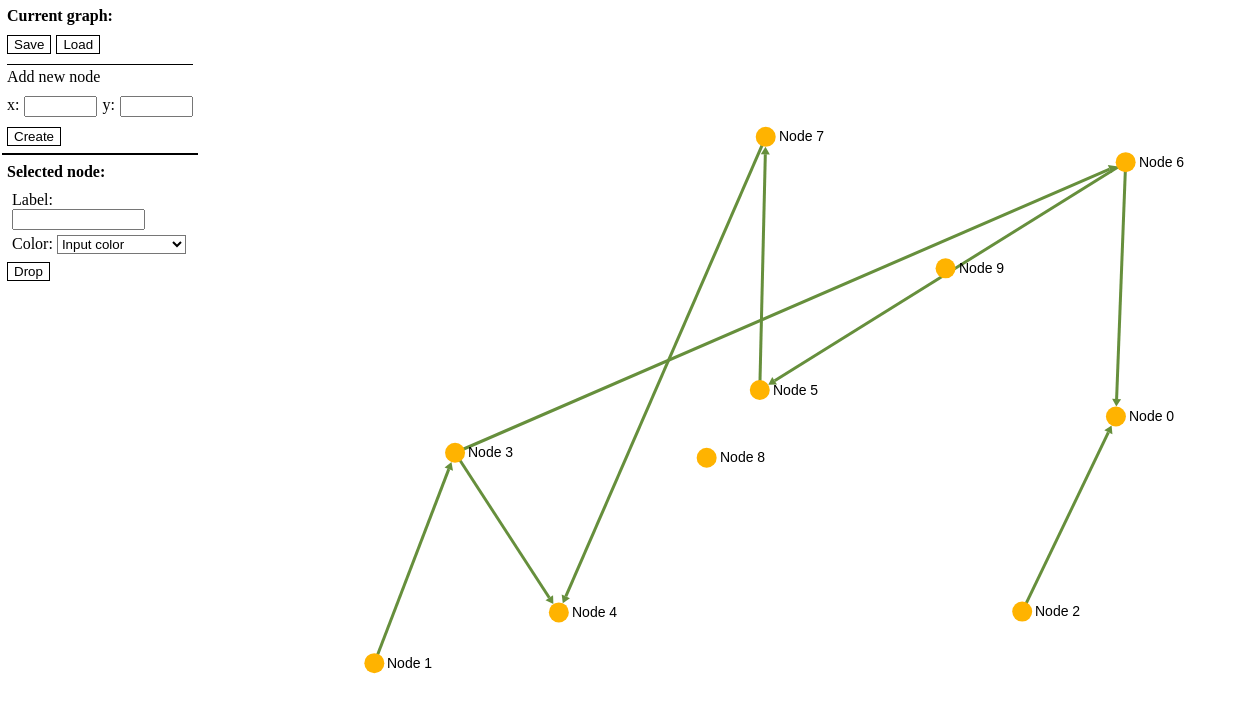
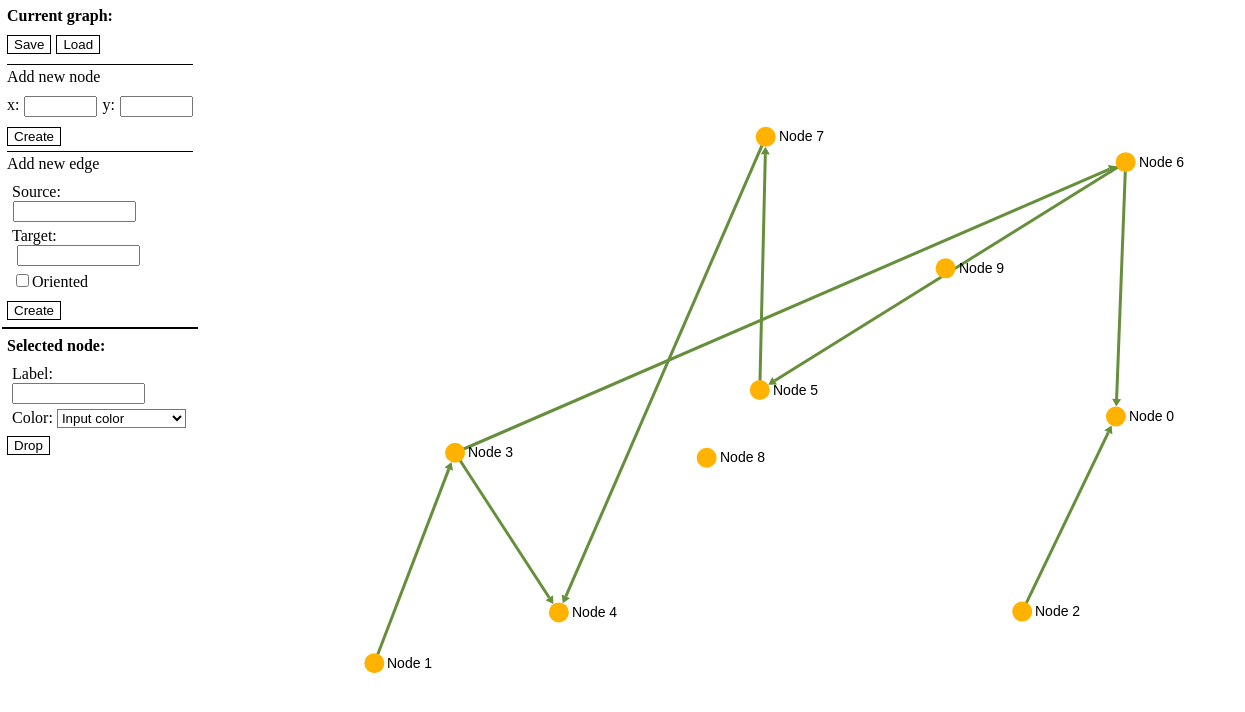
Before and after one commit to ARtoriouSs/egeditor, an Electron app: page app/views/editor.html in a window 1500 px wide. Shown: the whole page, without its empty margins (0-1245 px from the left). Drawn offline with nearby package versions, Linux system fonts and the light colour scheme.

Commit message:
Add edge addition

```diff
--- a/app/assets/stylesheets/editor.css
+++ b/app/assets/stylesheets/editor.css
@@ -19,7 +19,7 @@
   margin: 10px 0;
 }
 
-#save, #load, #drop-node, #add-node {
+#save, #load, #drop-node, #add-node, #add-edge {
   background-color: white;
   border: 1px solid;
   margin-right: 5px;
@@ -45,10 +45,14 @@
   font-weight: bold;
 }
 
-#add-node-label {
+#add-node-label, #add-edge-label {
   display: block;
   border-top: 1px solid;
   padding-top: 3px;
+}
+
+#add-node-container, #add-edge-container {
+  margin-top: 5px;
 }
 
 #node-info-label {
@@ -67,12 +71,22 @@
   width: 129px;
 }
 
-#node-coordinates {
+#node-coordinates, #edge-coordinates {
   margin: 10px 0;
 }
 
 #node-x, #node-y {
   margin: 0 5px;
+}
+
+#edge-source {
+  width: 115px;
+  margin-left: 1px;
+}
+
+#edge-target {
+  width: 115px;
+  margin-left: 5px;
 }
 
 #node-labels {
@@ -114,3 +128,7 @@
 .flex {
   display: flex;
 }
+
+.edge-field-container {
+  margin: 5px;
+}
--- a/app/renderers/editor.js
+++ b/app/renderers/editor.js
@@ -121,6 +121,22 @@ $(document).ready(() => {
     graph.refresh()
   })
 
+  $(document).on('click', '#add-edge', () => {
+    var id = 'e' + (graph.graph.edges().length + 1)
+    var source = $('#edge-source').val()
+    var target = $('#edge-target').val()
+    var type = $('#is-oriented').prop('checked') ? 'arrow' : 'line'
+    graph.graph.addEdge({
+      id: id,
+      source: source,
+      target: target,
+      type: type,
+      size: 3,
+      color: '#668f3c'
+    });
+    graph.refresh()
+  })
+
   function getNodeById(id) {
     var foundNode
     graph.graph.nodes().forEach((node) => {
--- a/app/views/editor.html
+++ b/app/views/editor.html
@@ -19,6 +19,7 @@
             <button id='save'>Save</button>
             <button id='load'>Load</button>
           </div>
+
           <div id="add-node-container">
             <label id="add-node-label">Add new node</label>
             <div id="node-coordinates" class="flex">
@@ -27,6 +28,22 @@
             </div>
             <button id="add-node">Create</button>
           </div>
+
+          <div id="add-edge-container">
+              <label id="add-edge-label">Add new edge</label>
+              <div id="edge-coordinates">
+                <div class="edge-field-container">
+                  Source: <input type="text" id="edge-source"></input>
+                </div>
+                <div class="edge-field-container">
+                  Target: <input type="text" id="edge-target"></input>
+                </div>
+                <div class="edge-field-container">
+                  <input type="checkbox" id="is-oriented">Oriented</input>
+                </div>
+              </div>
+              <button id="add-edge">Create</button>
+            </div>
         </div>
 
         <div id="node-info">
```
